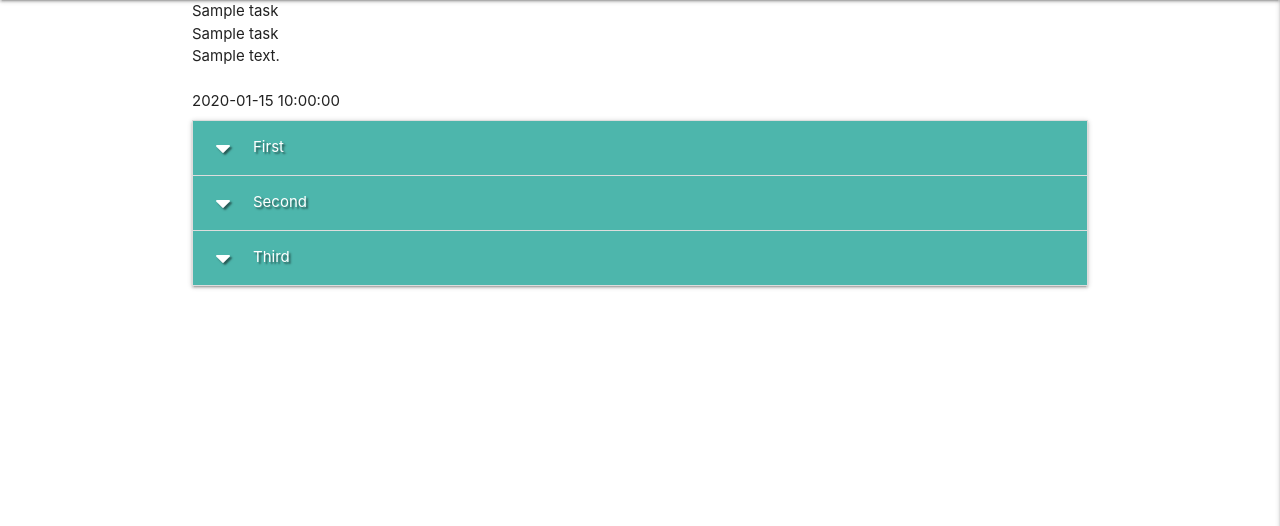
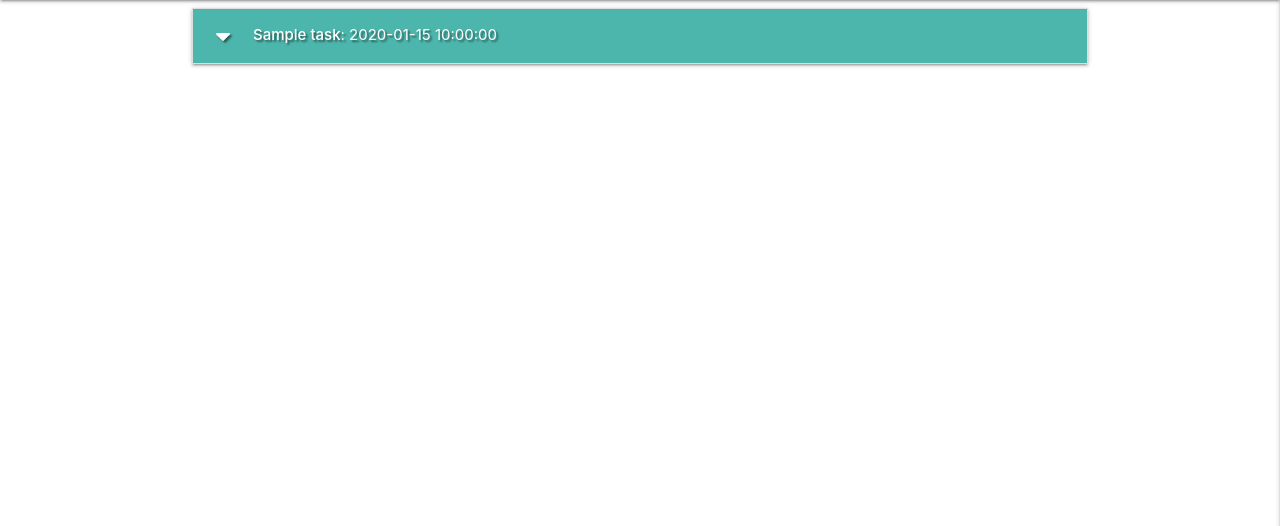
Before and after one commit to natalie-kate/task_manager, a Flask app: page / in a window 1280 px wide. Shown: the part 64-590 px from the top of the page. Run offline with Flask 2, Linux system fonts and the light colour scheme; a database or web service that is not in the repository returns one stand-in record (values such as "Sample title"); some libraries are stand-ins or nearby versions.

Commit message:
For loop to create collapsible for each task

```diff
--- a/templates/tasks.html
+++ b/templates/tasks.html
@@ -1,27 +1,23 @@
 {% extends "base.html" %}
 {% block content %}
 
-    {% for task in tasks %}
-        {{ task.task_name }}<br>
-        {{ task.category_name }}<br>
-        {{ task.task_description }}<br>
-        {{ task.is_urgent }}<br>
-        {{ task.due_date }}<br>
-    {% endfor %}
-
     <ul class="collapsible">
-        <li>
-          <div class="collapsible-header white-text teal lighten-2 text-shadow"><i class="fas fa-caret-down"></i>First</div>
-          <div class="collapsible-body"><span>Lorem ipsum dolor sit amet.</span></div>
-        </li>
-        <li>
-          <div class="collapsible-header white-text teal lighten-2 text-shadow"><i class="fas fa-caret-down"></i>Second</div>
-          <div class="collapsible-body"><span>Lorem ipsum dolor sit amet.</span></div>
-        </li>
-        <li>
-          <div class="collapsible-header white-text teal lighten-2 text-shadow"><i class="fas fa-caret-down"></i>Third</div>
-          <div class="collapsible-body"><span>Lorem ipsum dolor sit amet.</span></div>
-        </li>
-      </ul>
+      {% for task in tasks %}
+      <li>
+          <div class="collapsible-header white-text teal lighten-2 text-shadow">
+              <i class="fas fa-caret-down"></i>
+              <strong>{{ task.task_name }}</strong> : {{ task.due_date }}
+              {% if task.is_urgent == "on" %}
+                  <i class="fas fa-exclamation-circle teal-text text-lighten-2 tooltipped"
+                      data-position="right" data-tooltip="URGENT!"></i>
+              {% endif %}
+          </div>
+          <div class="collapsible-body">
+              <strong>{{ task.category_name }}</strong>
+              <p>{{ task.task_description }}</p>
+          </div>
+      </li>
+  {% endfor %}
+</ul>
 
 {% endblock %}
```
